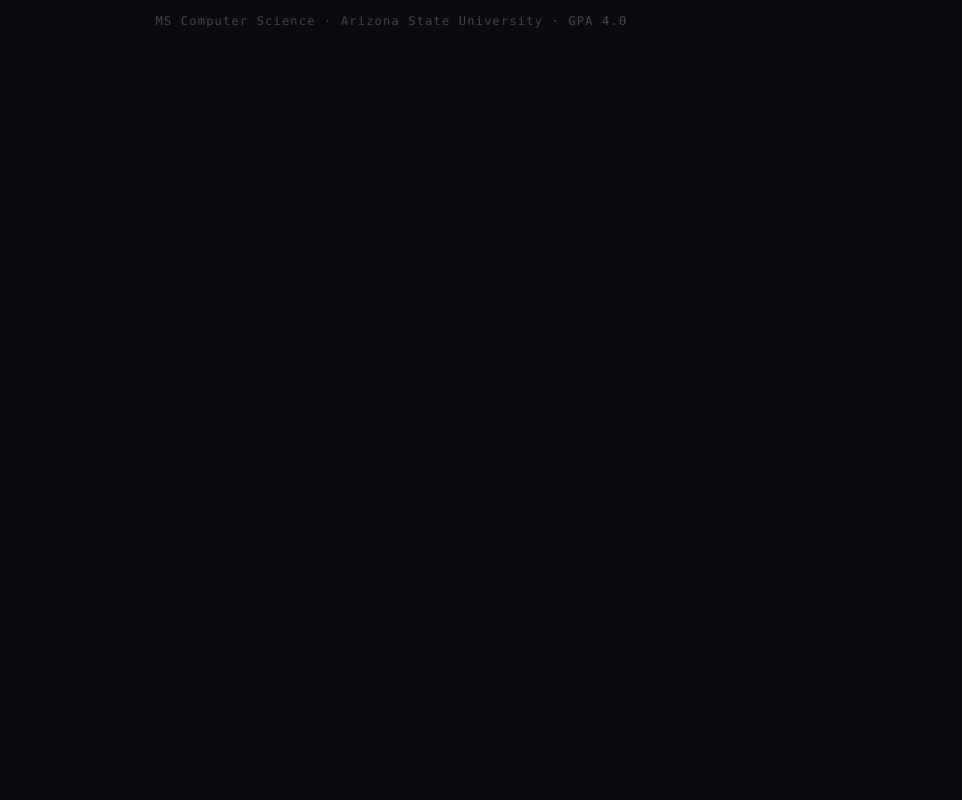
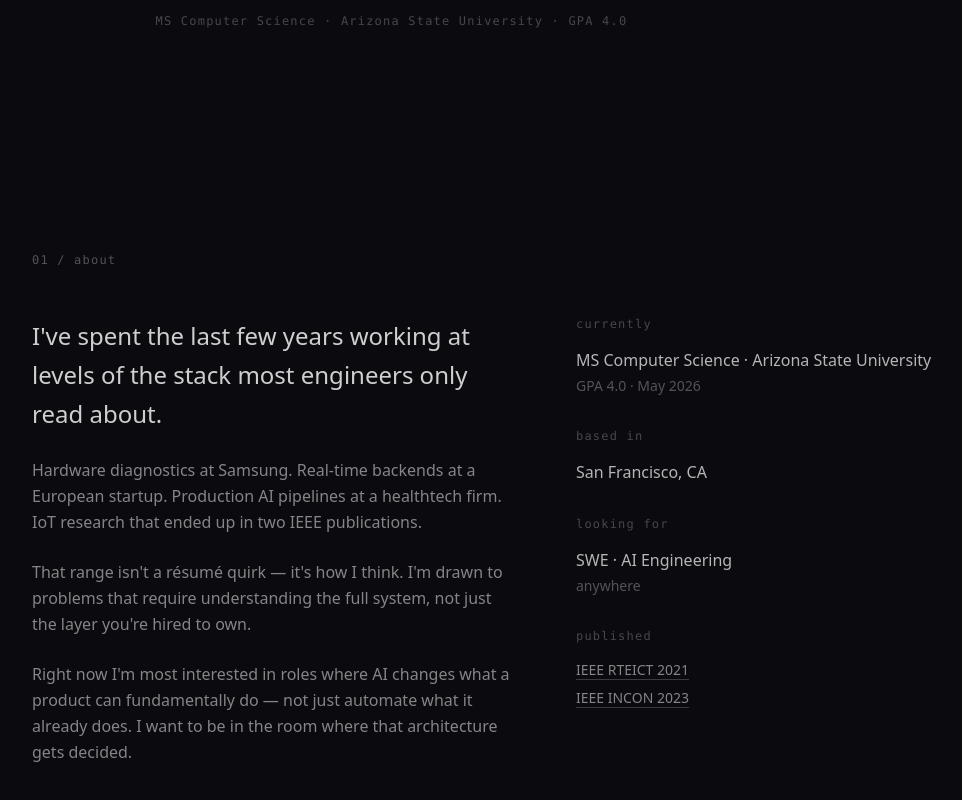
Before and after one commit to abheeshtroy/abheesht-portfolio, a Next.js app: page / in a window 1280 px wide. Shown: the part 676-1476 px from the top of the page, without its empty margins (96-1058 px from the left). Before the commit the page ends 800 px from the top, so only its background shows below. Built offline with nearby package versions, Linux system fonts and the light colour scheme.

Commit message:
feat: about section

```diff
--- a/app/page.tsx
+++ b/app/page.tsx
@@ -1,11 +1,13 @@
 import Nav from "@/components/sections/Nav";
 import Hero from "@/components/sections/Hero";
+import About from "@/components/sections/About";
 
 export default function Home() {
   return (
     <main className="min-h-screen" style={{ background: "var(--background)" }}>
       <Nav />
       <Hero />
+      <About />
     </main>
   );
 }
--- /dev/null
+++ b/components/sections/About.tsx
@@ -0,0 +1,100 @@
+"use client";
+
+import { motion } from "framer-motion";
+
+export default function About() {
+  return (
+    <section id="about" className="py-32 px-6">
+      <div className="max-w-5xl mx-auto">
+        <motion.div
+          initial={{ opacity: 0, y: 24 }}
+          whileInView={{ opacity: 1, y: 0 }}
+          viewport={{ once: true }}
+          transition={{ duration: 0.6 }}
+        >
+          <p className="font-mono text-xs tracking-widest text-white/30 mb-12">
+            01 / about
+          </p>
+
+          <div className="grid grid-cols-1 md:grid-cols-2 gap-16">
+            {/* Left — main copy */}
+            <div className="space-y-6">
+              <p className="text-2xl text-white/80 leading-relaxed font-light">
+                I've spent the last few years working at levels of the stack
+                most engineers only read about.
+              </p>
+              <p className="text-white/50 leading-relaxed">
+                Hardware diagnostics at Samsung. Real-time backends at a
+                European startup. Production AI pipelines at a healthtech firm.
+                IoT research that ended up in two IEEE publications.
+              </p>
+              <p className="text-white/50 leading-relaxed">
+                That range isn't a résumé quirk — it's how I think. I'm drawn
+                to problems that require understanding the full system, not just
+                the layer you're hired to own.
+              </p>
+              <p className="text-white/50 leading-relaxed">
+                Right now I'm most interested in roles where AI changes what a
+                product can fundamentally do — not just automate what it already
+                does. I want to be in the room where that architecture gets
+                decided.
+              </p>
+            </div>
+
+            {/* Right — quick facts */}
+            <div className="space-y-8">
+              <div>
+                <p className="font-mono text-xs tracking-widest text-white/25 mb-4">
+                  currently
+                </p>
+                <p className="text-white/70">
+                  MS Computer Science · Arizona State University
+                </p>
+                <p className="text-white/30 text-sm mt-1">GPA 4.0 · May 2026</p>
+              </div>
+
+              <div>
+                <p className="font-mono text-xs tracking-widest text-white/25 mb-4">
+                  based in
+                </p>
+                <p className="text-white/70">San Francisco, CA</p>
+              </div>
+
+              <div>
+                <p className="font-mono text-xs tracking-widest text-white/25 mb-4">
+                  looking for
+                </p>
+                <p className="text-white/70">SWE · AI Engineering</p>
+                <p className="text-white/30 text-sm mt-1">anywhere</p>
+              </div>
+
+              <div>
+                <p className="font-mono text-xs tracking-widest text-white/25 mb-4">
+                  published
+                </p>
+                <div className="space-y-2">
+                  <a
+                    href="https://ieeexplore.ieee.org/document/9573753"
+                    target="_blank"
+                    rel="noopener noreferrer"
+                    className="block text-sm text-white/50 hover:text-white/90 transition-colors duration-200 underline underline-offset-4 decoration-white/20"
+                  >
+                    IEEE RTEICT 2021
+                  </a>
+                  <a
+                    href="https://ieeexplore.ieee.org/document/10101373"
+                    target="_blank"
+                    rel="noopener noreferrer"
+                    className="block text-sm text-white/50 hover:text-white/90 transition-colors duration-200 underline underline-offset-4 decoration-white/20"
+                  >
+                    IEEE INCON 2023
+                  </a>
+                </div>
+              </div>
+            </div>
+          </div>
+        </motion.div>
+      </div>
+    </section>
+  );
+}
```
